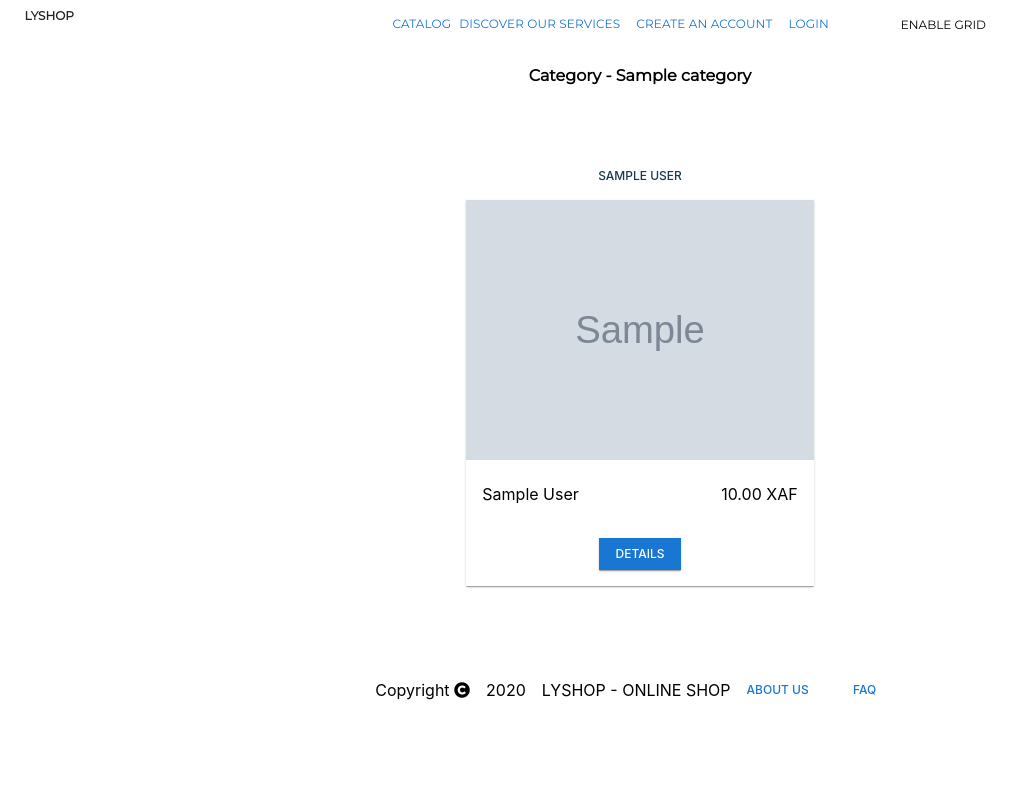
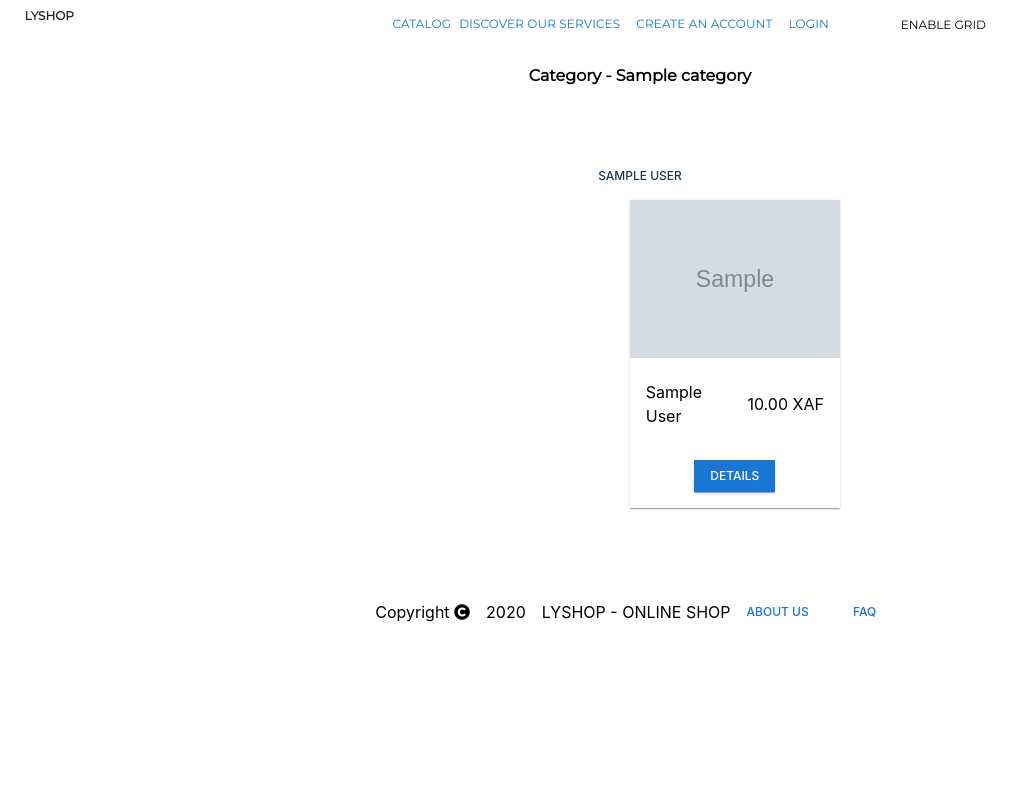
Before and after one commit to cyrildzumts/lyshop, a Django app: page /catalog/categories/detail/00000000-0000-0000-0000-000000000001/ in a window 1280 px wide. Shown: the whole page, without its empty margins (0-1024 px from the left). Run offline with Django 3.2, Linux system fonts and the light colour scheme; tables that the repository leaves empty hold one stand-in row (values such as "Sample post"); grey boxes marked "Sample" are stand-in pictures; some libraries are stand-ins or nearby versions.

Commit message:
minor update

```diff
--- a/catalog/templates/catalog/category_detail.html
+++ b/catalog/templates/catalog/category_detail.html
@@ -10,6 +10,19 @@
 
 {% block MAIN_CONTENT %}
 <div class="container">
-       {% include "tags/products_snippet.html" with product_list=product_list %}
+        <div class="col-m-12 col-2">
+                <div class="sidebar">
+
+                </div>
+        </div>
+
+        <div class="col-m-12 col-8">
+                <div class="wrapper">
+                        <div class="container">
+                                {% include "tags/products_snippet.html" with product_list=product_list %}
+                        </div>
+                </div>
+        </div>
+
 </div>
 {% endblock MAIN_CONTENT %}
--- a/static/css/component.css
+++ b/static/css/component.css
@@ -347,6 +347,8 @@ a.button{
    --width-tablet: 6;
   --width-desktop: 4;
   /*height: 64rem;*/
+  background-color: var(--sidebar-bg-color);
+  color: var(--sidebar-color);
 }
 
 
--- a/static/css/lyshop.css
+++ b/static/css/lyshop.css
@@ -26,5 +26,7 @@
     --nav-link-hover-color: #242424;
     --form-bg: transparent;
     --form-color: #242424;
+    --sidebar-bg-color:#ccc;
+    --sidebar-color: #224422;
 
   }
```
